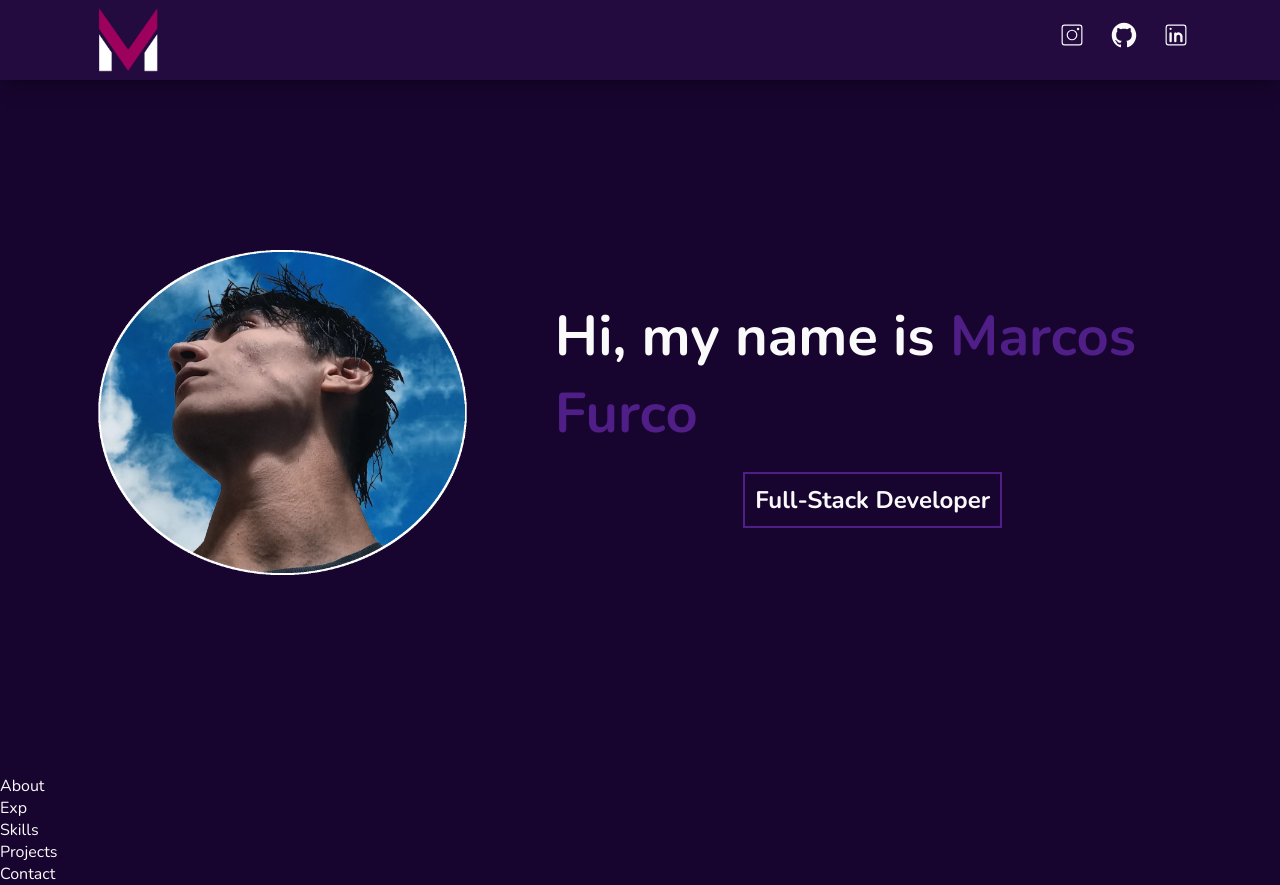
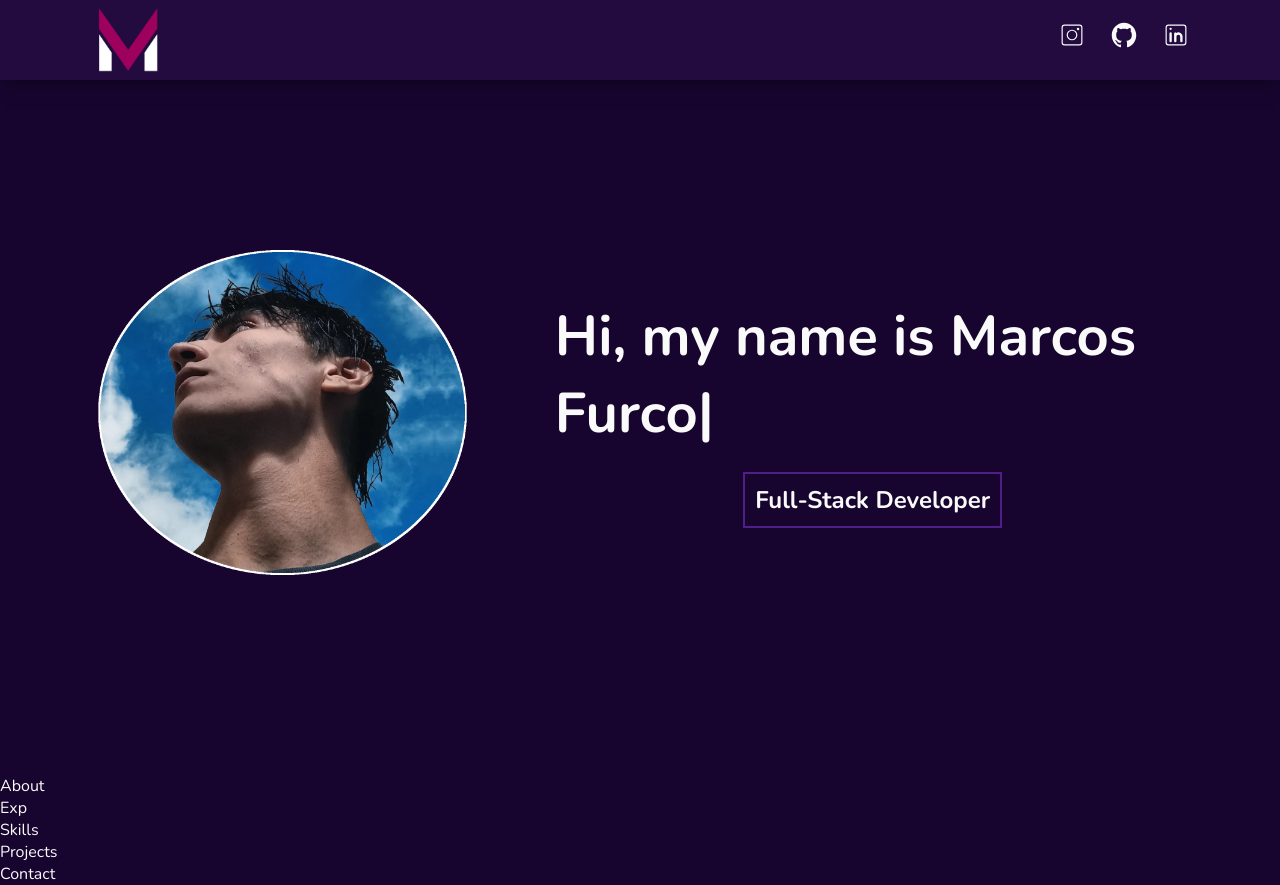
Before and after one commit to Mrck0s/Mrck0s.github.io, a React (Vite) app: page / in a window 1280 px wide. Built offline with nearby package versions, Linux system fonts and the light colour scheme.

Commit message:
header animation

```diff
--- a/package.json
+++ b/package.json
@@ -12,7 +12,8 @@
   "dependencies": {
     "react": "^18.2.0",
     "react-dom": "^18.2.0",
-    "react-icons": "^5.0.1"
+    "react-icons": "^5.0.1",
+    "react-type-animation": "^3.2.0"
   },
   "devDependencies": {
     "@types/react": "^18.2.43",
--- a/src/components/Header.jsx
+++ b/src/components/Header.jsx
@@ -1,4 +1,5 @@
 import { headerData } from "../data/data"
+import { TypedText } from "../ui/TypedText"
 
 
 export const Header = () => {
@@ -13,7 +14,7 @@ export const Header = () => {
                                 </div>
                                 <div className="header-r">
                                     <div className="intro">
-                                        <h1>{intro} <span>{name}</span> </h1>
+                                        <TypedText text={intro} name={name}/>
                                     </div>
                                     <h5 className="prof">{profession}</h5>
                                 </div>
--- /dev/null
+++ b/src/ui/TypedText.jsx
@@ -0,0 +1,15 @@
+import { TypeAnimation } from 'react-type-animation';
+
+export const TypedText = () => {
+    return (
+        <TypeAnimation
+        sequence={[
+            "Hi, my name is Marcos Furco",
+            1000,
+        ]}
+        wrapper="h1"
+        speed={20}
+        repeat={Infinity}
+        />
+    )
+}
```
Also changed, not shown: 1 other file (tests, documents, lock files or other folders).
